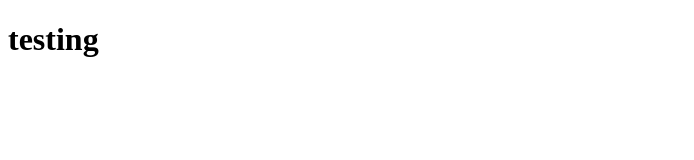
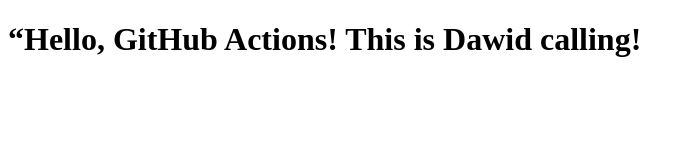
Before and after one commit to madebydawid/gh-deployment-workflow, a plain HTML site: page index.html in a window 1280 px wide. Shown: the whole page, without its empty margins (0-694 px from the left). Drawn offline with Linux system fonts and the light colour scheme.

Commit message:
added new header in index.html

```diff
--- a/index.html
+++ b/index.html
@@ -5,7 +5,7 @@
 </head>
 
  <body>
-    <h1>testing</h1>
+    <h1>“Hello, GitHub Actions! This is Dawid calling!</h1>
 </body>
 
 </html>
```
